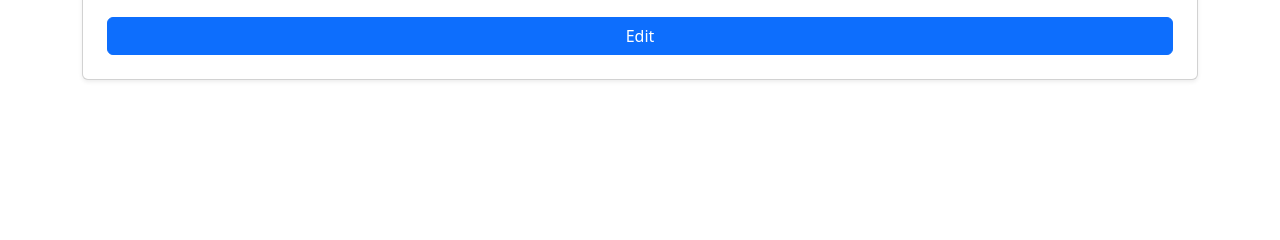
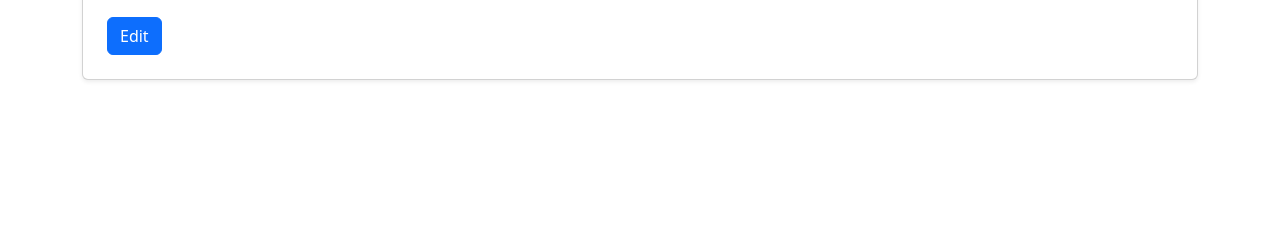
Before and after one commit to xkicken/ClinicSystem, a Django app: template templates/appointment/profile.html in a window 1280 px wide. Shown: the part 240-480 px from the top of the page. Run offline with Django 5.2, Linux system fonts and the light colour scheme; the template is opened without the code that fills it, so the values that code supplies are empty; parts of the project's set-up code (start-up, migrations or seed data) failed here and were passed over.

Commit message:
feat: make the button in view page not take up the whole width

```diff
--- a/templates/appointment/booking_view.html
+++ b/templates/appointment/booking_view.html
@@ -25,7 +25,7 @@
             <p><strong>Appointment Date:</strong> {{ appointment.time_slot.date }}</p>
             <p><strong>Appointment Time:</strong> {{ appointment.time_slot.start_time }} - {{ appointment.time_slot.end_time }}</p>
             <p><strong>Appointment Status:</strong> {{ appointment.appointment_status }}</p>
-            <a href="?edit=true" class="btn btn-primary">Edit</a>
+            <div class="d-flex gap-2"><a href="?edit=true" class="btn btn-primary">Edit</a></div>
         {% endif %}
 
     </div>
--- a/templates/appointment/profile.html
+++ b/templates/appointment/profile.html
@@ -25,7 +25,8 @@
                 <p><strong>Email:</strong> {{ user_profile.user.email }}</p>
                 <p><strong>Phone:</strong> {{ user_profile.phone }}</p>
                 <p><strong>Address:</strong> {{ user_profile.address }}</p>
-                <a href="?edit=true" class="btn btn-primary">Edit</a>
+                <div class="d-flex gap-2"><a href="?edit=true" class="btn btn-primary">Edit</a></div>
+
             {% endif %}
 
         </div>
```
